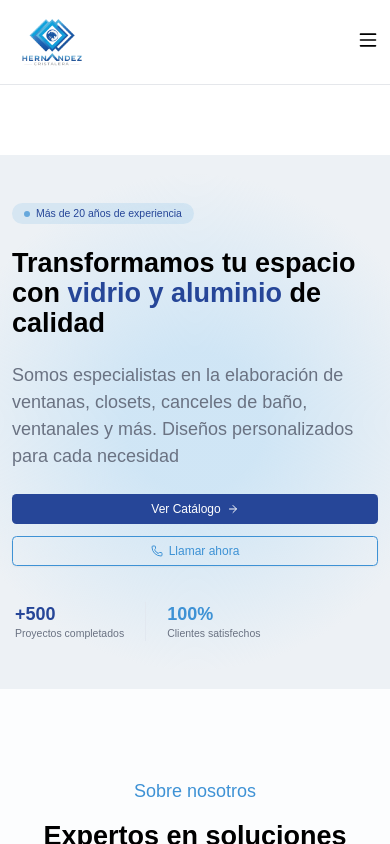
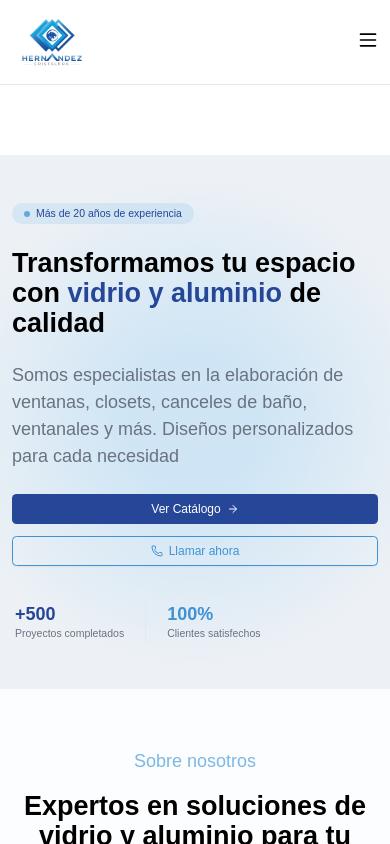
Before and after one commit to Xime2104LH/Page-Cristalera-Business, a Next.js app: page / in a window 390 px wide. Built offline with nearby package versions, Linux system fonts and the light colour scheme; a web font is replaced by a local one.

Commit message:
refactor: use the new header component HeaderSections

```diff
--- a/src/components/Landing/AboutSection.tsx
+++ b/src/components/Landing/AboutSection.tsx
@@ -1,5 +1,6 @@
 
 import { Shield, Award, Users, Clock } from "lucide-react"
+import { HeaderSections } from "../General/HeaderSections";
 
 const features = [
   {
@@ -27,19 +28,17 @@ const features = [
 
 const AboutSection = () => {
   return (
-    <div className="w-full bg-blue-primary/1">
-      <div className=" max-h-screen text-center bg-muted/30 py-30 lg:px-50 ">
-        <h3 className="text-2xl text-blue-secondary mb-6">Sobre nosotros</h3>
-        <h1 className="text-4xl font-bold mb-6 px-10 lg:text-5xl">
-          Expertos en soluciones de vidrio y aluminio para tu hogar
-        </h1>
-        <p className="text-2xl text-gray-500 px-6">
-          En Cristalera Hernández nos dedicamos a transformar espacios con
-          productos de la más alta calidad. Nuestro compromiso es brindarte
-          soluciones que combinen funcionalidad, estética y durabilidad.
-        </p>
+    <div className="w-full bg-blue-primary/1 text-center pt-20">
+      <div className="lg:px-80">
+        <HeaderSections
+          wordKey="Sobre nosotros"
+          title="Expertos en soluciones de vidrio y aluminio para tu hogar"
+          description="En Cristalera Hernández nos dedicamos a transformar espacios con
+            productos de la más alta calidad. Nuestro compromiso es brindarte
+            soluciones que combinen funcionalidad, estética y durabilidad."
+        />
       </div>
-      <div className="p-6 pb-15 lg:px-18 lg:flex lg:flex-row lg:items-center lg:justify-center lg:gap-8 2xl:gap-16">
+      <div className="p-6 py-15 lg:px-18 lg:flex lg:flex-row lg:items-center lg:justify-center lg:gap-8 2xl:gap-16">
         {features.map((item) => {
           const Icon = item.icon;
           return (
```
